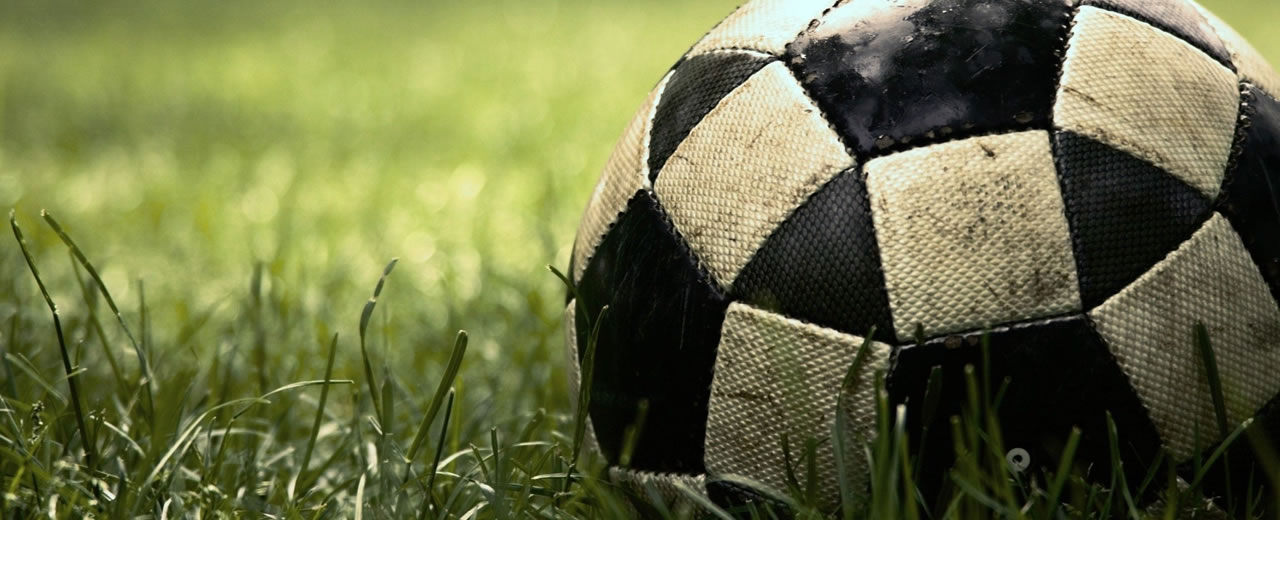
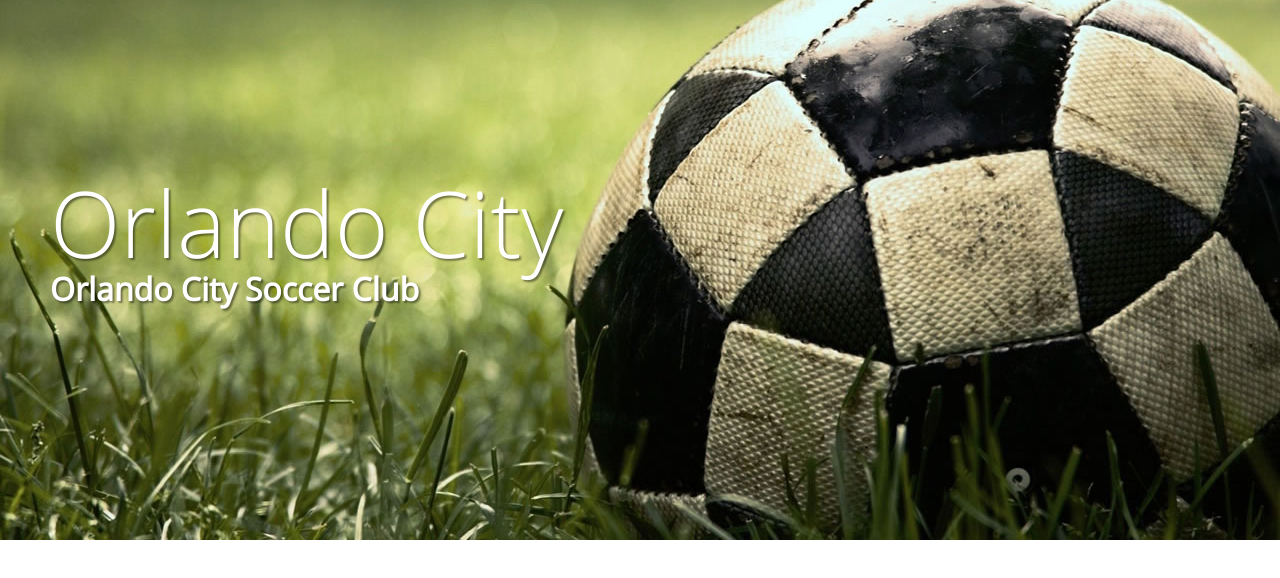
Before and after one commit to milkfrog/Project1_HTML5_CSS3_JS_Bootstrap, a plain HTML site: page index.html in a window 1280 px wide. Shown: the part 188-766 px from the top of the page. Drawn offline with Linux system fonts and the light colour scheme.

Commit message:
finished banner

```diff
--- a/css/orlando.css
+++ b/css/orlando.css
@@ -165,3 +165,20 @@ header #logotipo {
 	background-position: 0px -100px;
 	top: -110px;
 }
+
+#banner h1 {
+	color: #FFFFFF;
+	top: 300px;
+	position: relative;
+	font-size: 92px;
+	text-shadow: 2px 2px 2px rgba(0, 0, 0, 0.45);
+	font-family: 'OpenSans-Light';
+	margin-left: 50px;
+}
+#banner h1 small {
+	font-size: 32px;
+	display: block;
+	color: #FFFFFF;
+	font-family: 'OpenSans';
+	font-weight: bold;
+}
--- a/index.html
+++ b/index.html
@@ -79,7 +79,11 @@
 
 		<section>
 
-			<div id="banner"></div>
+			<div id="banner">
+
+				<h1>Orlando City<small>Orlando City Soccer Club</small></h1>
+
+			</div>
 
 		</section>
 
```
